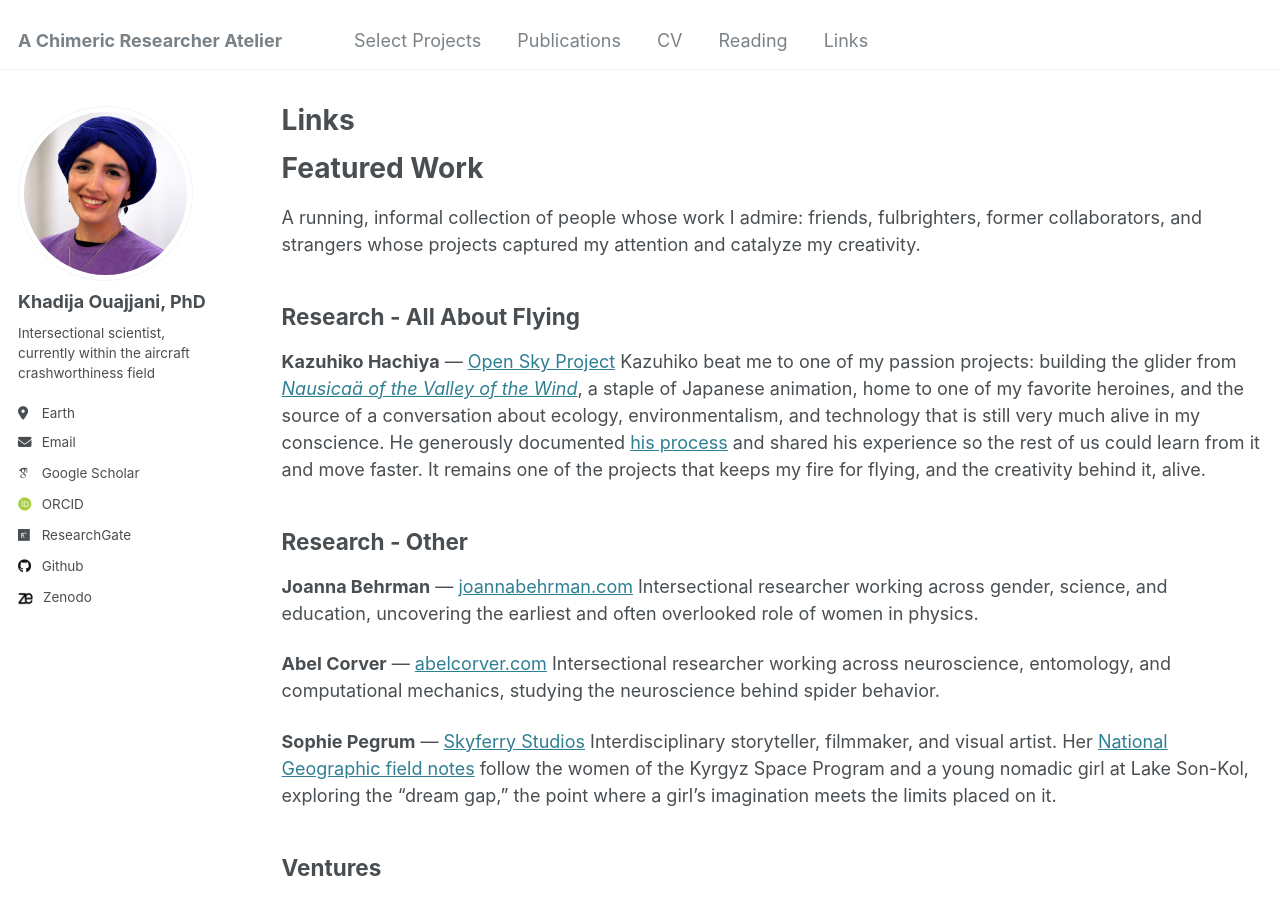
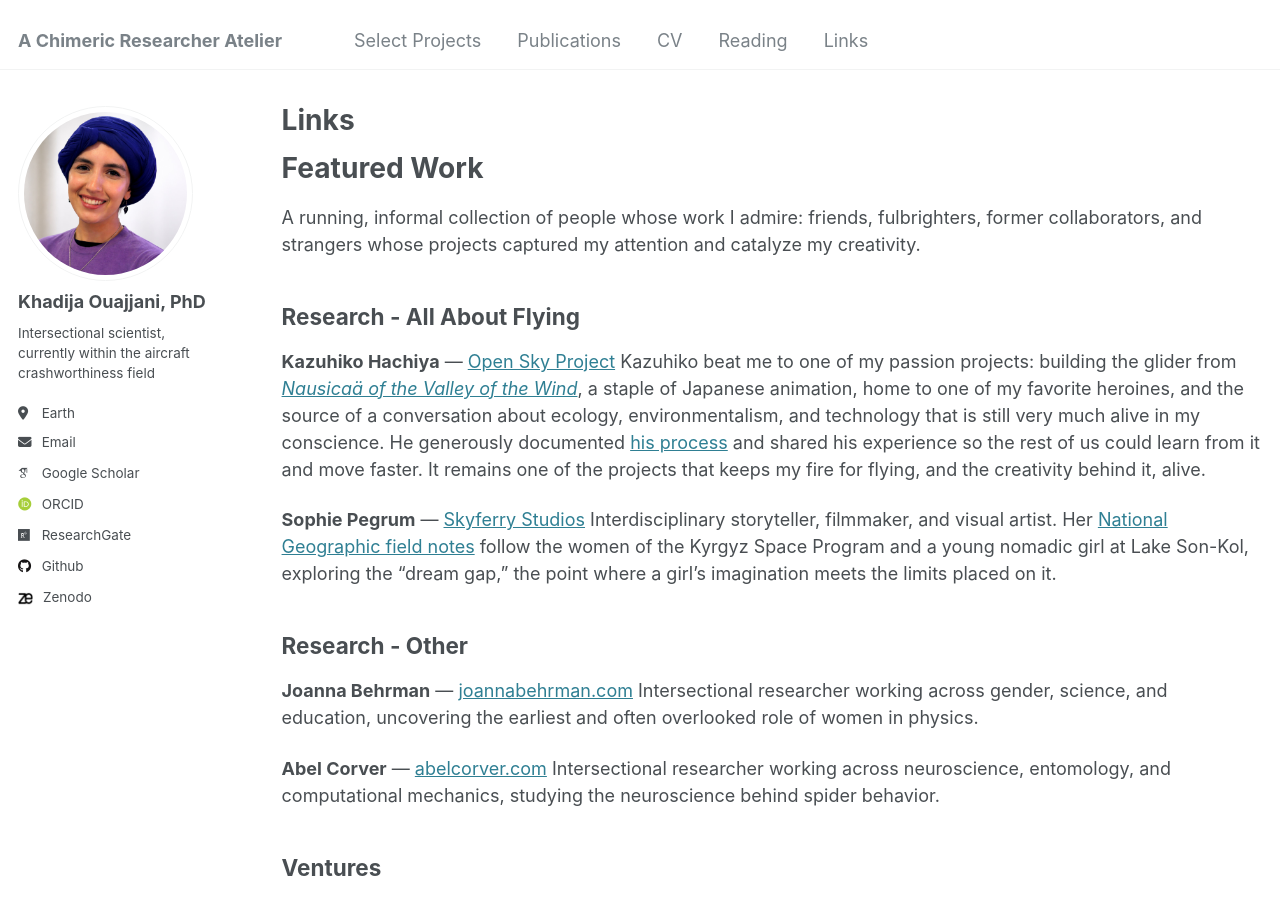
Before and after one commit to drko-curius/drko-curius.github.io, a Jekyll site: the page built from _pages/Links.md, in a window 1280 px wide and 900 px high. Built offline with Jekyll 4.4.1, drawn with Linux system fonts in a browser that asks for light colours; some web fonts are replaced; comment, search, counter and statistics services are not loaded; part of the change alters nothing that is shown.

```diff
--- a/_pages/Links.md
+++ b/_pages/Links.md
@@ -22,6 +22,9 @@ A running, informal collection of people whose work I admire: friends, fulbright
 **Kazuhiko Hachiya** — [Open Sky Project](https://www.petworks.co.jp/opensky/)
 Kazuhiko beat me to one of my passion projects: building the glider from [*Nausicaä of the Valley of the Wind*](https://www.simonandschuster.com/books/Nausicaa-of-the-Valley-of-the-Wind-Box-Set/Hayao-Miyazaki/Nausicaa-of-the-Valley-of-the-Wind-Box-Set/9781421550640), a staple of Japanese animation, home to one of my favorite heroines, and the source of a conversation about ecology, environmentalism, and technology that is still very much alive in my conscience. He generously documented [his process](https://www.youtube.com/@kazuhiko_hachiya) and shared his experience so the rest of us could learn from it and move faster. It remains one of the projects that keeps my fire for flying, and the creativity behind it, alive.
 
+**Sophie Pegrum** — [Skyferry Studios](https://www.skyferrystudios.com/)
+Interdisciplinary storyteller, filmmaker, and visual artist. Her [National Geographic field notes](https://fieldnotes.nationalgeographic.org/expedition/cosmosdreams) follow the women of the Kyrgyz Space Program and a young nomadic girl at Lake Son-Kol, exploring the "dream gap," the point where a girl's imagination meets the limits placed on it.
+
 
 ## Research - Other
 
@@ -31,8 +34,6 @@ Intersectional researcher working across gender, science, and education, uncover
 **Abel Corver** — [abelcorver.com](https://abelcorver.com/)
 Intersectional researcher working across neuroscience, entomology, and computational mechanics, studying the neuroscience behind spider behavior.
 
-**Sophie Pegrum** — [Skyferry Studios](https://www.skyferrystudios.com/)
-Interdisciplinary storyteller, filmmaker, and visual artist. Her [National Geographic field notes](https://fieldnotes.nationalgeographic.org/expedition/cosmosdreams) follow the women of the Kyrgyz Space Program and a young nomadic girl at Lake Son-Kol, exploring the "dream gap," the point where a girl's imagination meets the limits placed on it.
 
 ## Ventures
 
```
